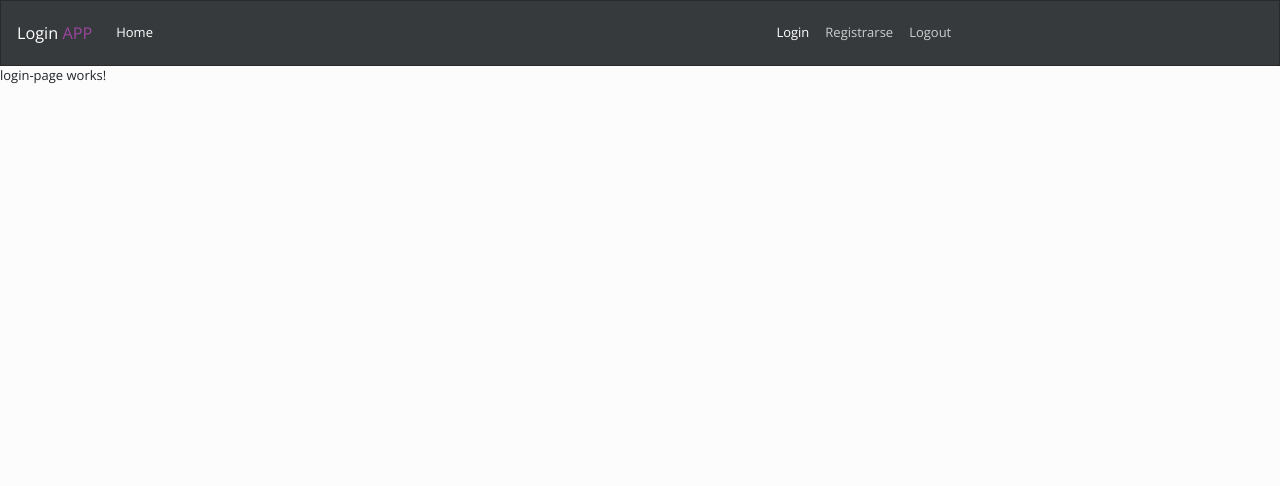
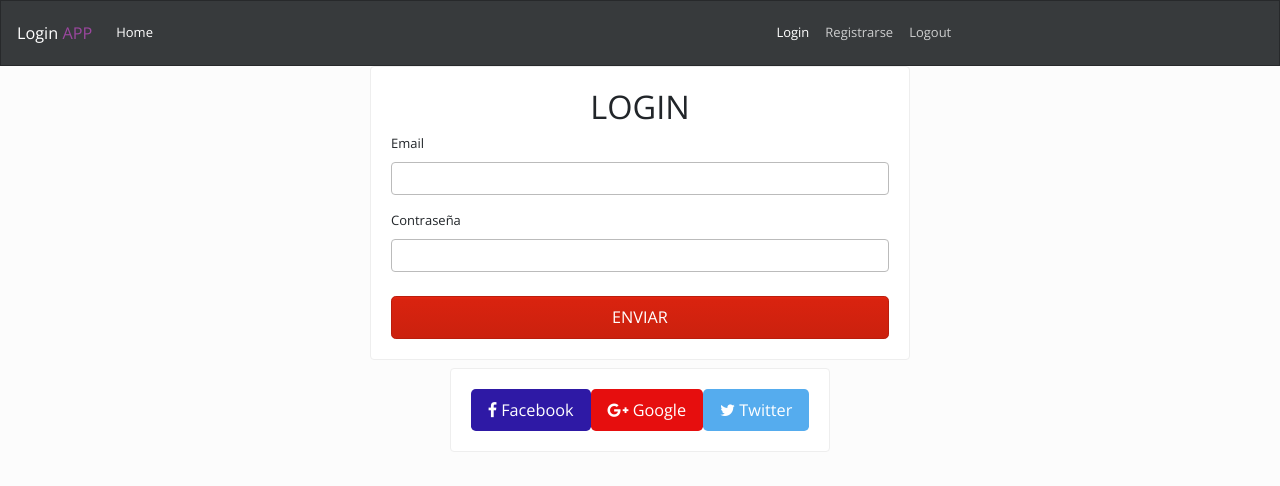
Before and after one commit to DavidCasa/loginAngular6, an Angular app: page /login in a window 1280 px wide. Shown: the top 486 px of the page. Built offline with nearby package versions, Linux system fonts and the light colour scheme.

Commit message:
Creacion form login, register, not found

```diff
--- a/src/app/app.component.html
+++ b/src/app/app.component.html
@@ -1,2 +1,4 @@
 <app-navbar></app-navbar>
-<router-outlet></router-outlet>
+<div class="container">
+    <router-outlet></router-outlet>
+</div>
--- a/src/app/componentes/home-page/home-page.component.html
+++ b/src/app/componentes/home-page/home-page.component.html
@@ -1,3 +1,9 @@
-<p>
-  home-page works!
-</p>
+<div class="jumbotron">
+  <h1 class="display-3">Hello, world!</h1>
+  <p class="lead">This is a simple hero unit, a simple jumbotron-style component for calling extra attention to featured content or information.</p>
+  <hr class="my-4">
+  <p>It uses utility classes for typography and spacing to space content out within the larger container.</p>
+  <p class="lead">
+    <a class="btn btn-primary btn-lg" href="#" role="button">Learn more</a>
+  </p>
+</div>
--- a/src/app/componentes/login-page/login-page.component.html
+++ b/src/app/componentes/login-page/login-page.component.html
@@ -1,3 +1,32 @@
-<p>
-  login-page works!
-</p>
+<div class="row">
+  <div class="col-md-6 mx-auto mt-6">
+    <div class="card">
+      <div class="card-body">
+        <h1 class="text-center">LOGIN</h1>
+        <form>
+          <div class="form-group">
+            <label for="email">Email</label>
+            <input type="email" name="email" id="email" class="form-control">
+          </div>
+          <div class="form-gruop">
+            <label for="password">Contraseña</label>
+            <input type="text" name="password" id="password" class="form-control">
+          </div>
+          <button type="text" value="ENVIAR" class="btn btn-primary btn-block btn-lg mt-4">ENVIAR</button>
+        </form>
+      </div>
+    </div>
+  </div>
+</div>
+
+<div class="row">
+  <div class="cl-md-6 mx-auto mt-2">
+    <div class="card">
+      <div class="card-body d-flex justify-content-around">
+        <button class="btn btn-lg btn-facebook"><i class="fa fa-facebook"></i> Facebook</button>
+        <button class="btn btn-lg btn-google"><i class="fa fa-google-plus"></i> Google</button>
+        <button class="btn btn-lg btn-twitter"><i class="fa fa-twitter"></i> Twitter</button>
+      </div>
+    </div>
+  </div>
+</div>
--- a/src/app/componentes/login-page/login-page.component.scss
+++ b/src/app/componentes/login-page/login-page.component.scss
@@ -0,0 +1,20 @@
+.btn-facebook .btn-google .btn-twitter{
+    width: 32%;
+}
+
+.btn-facebook{
+    background: #2e19a5;
+    color: white;
+}
+
+.btn-google{
+    background: #e60e0e;
+    color: white;
+
+}
+
+.btn-twitter{
+    background: #55acee;
+    color: white;
+
+}
--- a/src/app/componentes/not-found-page/not-found-page.component.html
+++ b/src/app/componentes/not-found-page/not-found-page.component.html
@@ -1,3 +1,13 @@
-<p>
-  not-found-page works!
-</p>
+<div class="row mt-3">
+  <div class="col-md-6 mx-auto text-center">
+    <div class="card text-center">
+      <h1>Ups!</h1>
+      <h2>404 Page not found..!</h2>
+
+      <div class="card-body">
+        <a href="/" class="btn btn-primary btn-lg"><i class="fa fa-home"></i> Ir a la Home Page</a>
+      </div>
+    </div>
+
+  </div>
+</div>
--- a/src/app/componentes/privado-page/privado-page.component.html
+++ b/src/app/componentes/privado-page/privado-page.component.html
@@ -1,3 +1,9 @@
-<p>
-  privado-page works!
-</p>
+<div class="jumbotron">
+  <h1 class="display-3">Private Page!</h1>
+  <p class="lead">This is a simple hero unit, a simple jumbotron-style component for calling extra attention to featured content or information.</p>
+  <hr class="my-4">
+  <p>It uses utility classes for typography and spacing to space content out within the larger container.</p>
+  <p class="lead">
+    <a class="btn btn-primary btn-lg" href="#" role="button">Learn more</a>
+  </p>
+</div>
--- a/src/app/componentes/register-page/register-page.component.html
+++ b/src/app/componentes/register-page/register-page.component.html
@@ -1,3 +1,20 @@
-<p>
-  register-page works!
-</p>
+<div class="row mt-6">
+    <div class="col-md-6 mx-auto mt-6">
+      <div class="card">
+        <div class="card-body">
+          <h1 class="text-center">Registrarse</h1>
+          <form>
+            <div class="form-group">
+              <label for="email">Email</label>
+              <input type="email" name="email" id="email" class="form-control">
+            </div>
+            <div class="form-gruop">
+              <label for="password">Contraseña</label>
+              <input type="text" name="password" id="password" class="form-control">
+            </div>
+            <button type="text" value="ENVIAR" class="btn btn-primary btn-block btn-lg mt-4">Registrarse</button>
+          </form>
+        </div>
+      </div>
+    </div>
+  </div>
```
